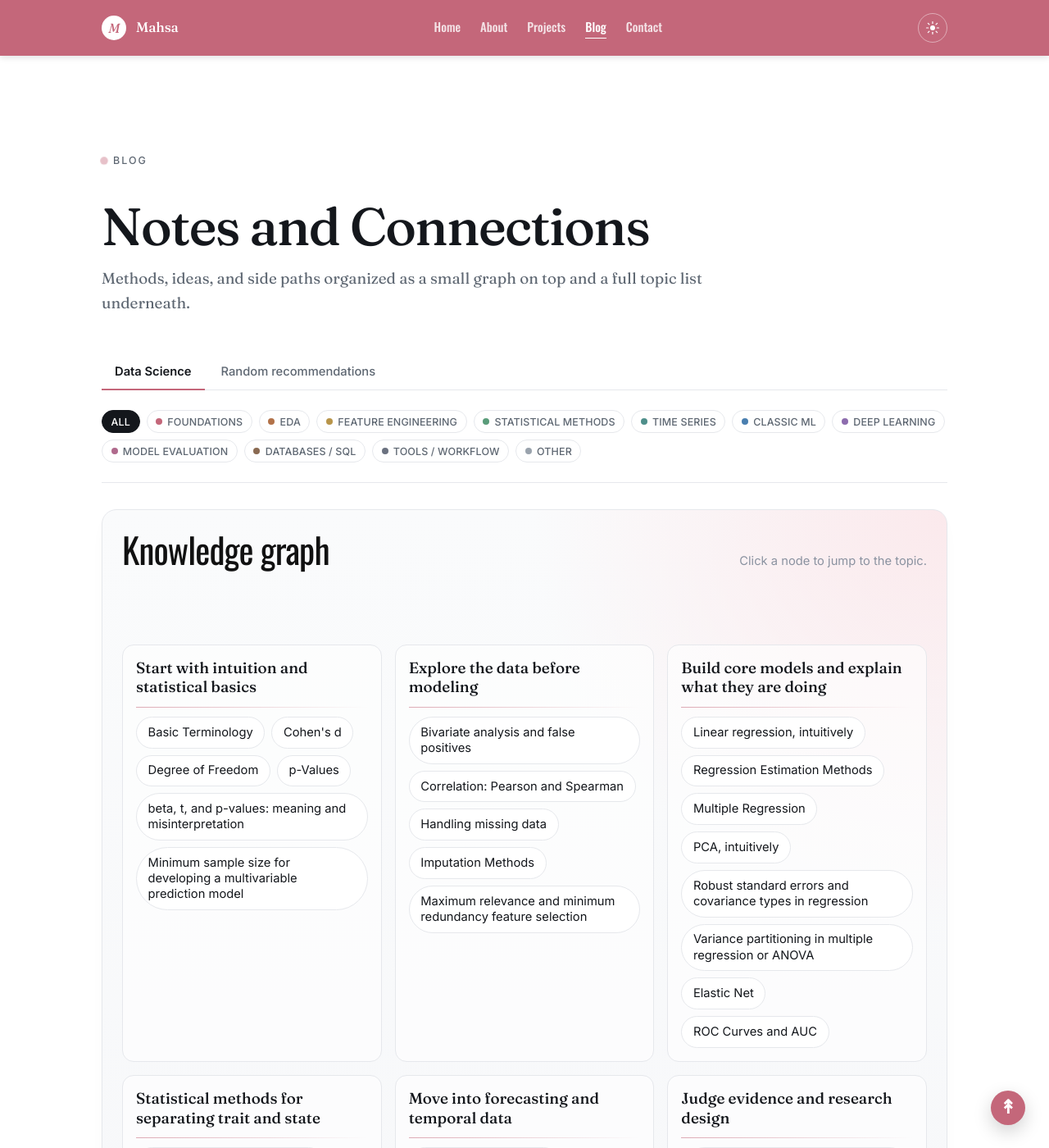
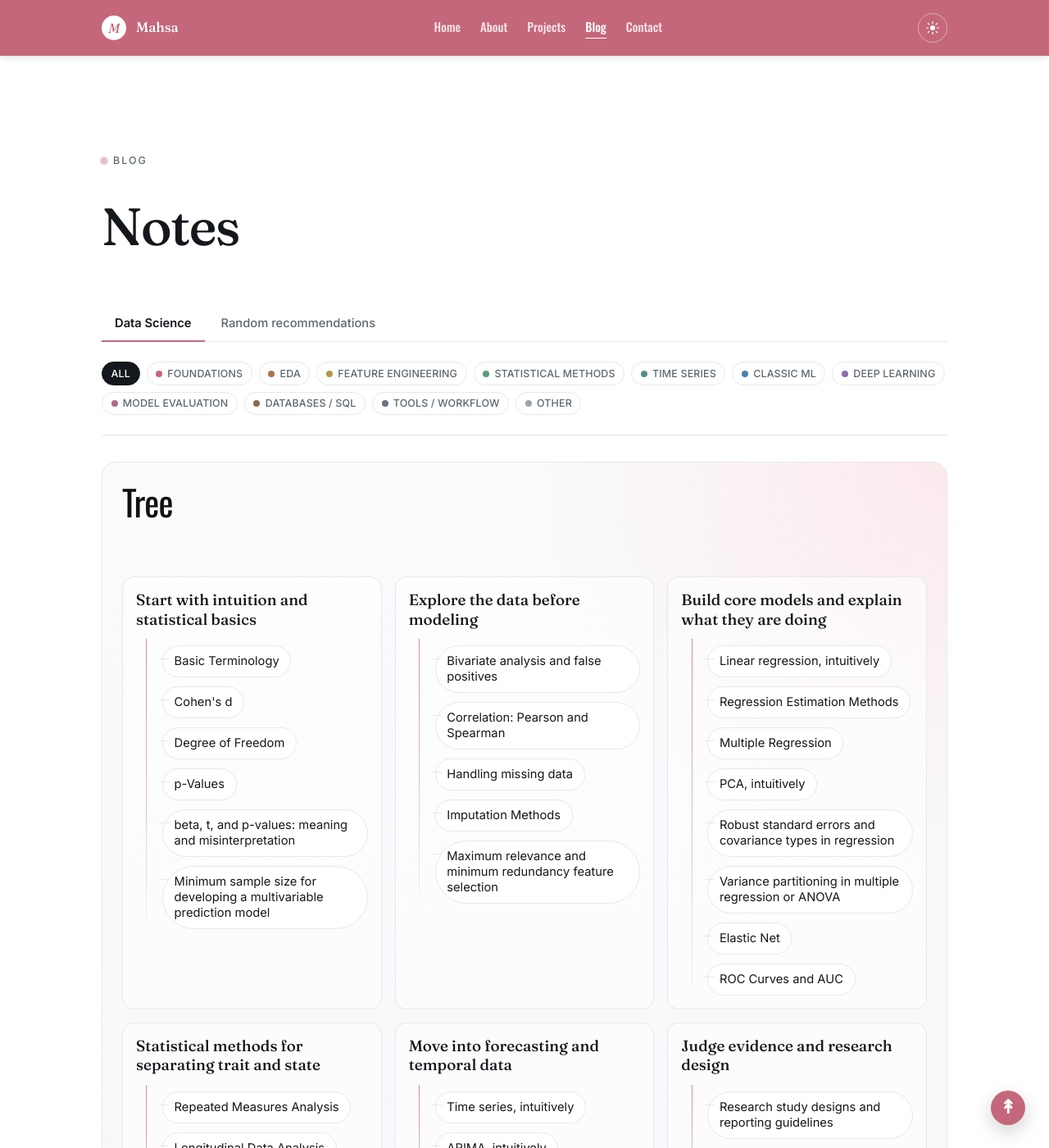
Before and after one commit to mahsa-agz/mahsa-agz.github.io, a Jekyll site: the page built from blog/index.html, in a window 1280 px wide and 1400 px high. Shown: the whole window at 82% size. Built offline with Jekyll 4.4.1, drawn with Linux system fonts in a browser that asks for light colours; some of the changed text lies outside the part shown.

Commit message:
added new blog

```diff
--- a/blog/index.html
+++ b/blog/index.html
@@ -5,10 +5,7 @@ permalink: /blog/
 ---
 <header class="page-header" data-reveal>
   <p class="eyebrow"><span class="eyebrow__dot"></span>Blog</p>
-  <h1 class="page-header__title">Notes and Connections</h1>
-  <p class="page-header__lede">
-    Methods, ideas, and side paths organized as a small graph on top and a full topic list underneath.
-  </p>
+  <h1 class="page-header__title">Notes</h1>
 </header>
 
 <section class="section section--first" data-reveal>
@@ -27,43 +24,56 @@ permalink: /blog/
       </div>
 
       <div class="notes-view" data-filterable="notes">
-        <section class="knowledge-graph" aria-label="Knowledge graph">
-          <div class="knowledge-graph__head">
-            <h2 class="knowledge-graph__title">Knowledge graph</h2>
-            <p class="knowledge-graph__hint">Click a node to jump to the topic.</p>
-          </div>
-
-          <div class="knowledge-graph__grid">
+        <section class="knowledge-tree" aria-label="Knowledge tree" data-filter-group>
+          <h2 class="notes-section-title">Tree</h2>
+          <div class="knowledge-tree__forest">
             {%- for step in site.data.learning_roadmap -%}
-              <article class="knowledge-cluster" data-filter-group>
-                <h3 class="knowledge-cluster__title">{{ step.title }}</h3>
-                <div class="knowledge-cluster__nodes">
+              <article class="knowledge-branch" data-filter-group>
+                <h3 class="knowledge-branch__label">{{ step.title }}</h3>
+                <ul class="knowledge-branch__children">
                   {%- for item in step.items -%}
                     {%- assign topic_id = 'topic-' | append: step.slug | append: '-' | append: item.title | slugify -%}
+                    <li class="knowledge-branch__child">
                       <a class="knowledge-node" href="#{{ topic_id }}" data-category="{{ item.categories | join: '|' }}">
                         {{ item.title }}
                       </a>
+                    </li>
                   {%- endfor -%}
-                </div>
+                </ul>
               </article>
             {%- endfor -%}
           </div>
         </section>
 
-        <div class="roadmap">
+        <section class="notes-database" aria-label="All topics" data-filter-group>
+          <h2 class="notes-section-title">All topics</h2>
+          <div class="notes-table-wrap">
+            <table class="notes-table">
+              <thead>
+                <tr>
+                  <th scope="col">Topic</th>
+                  <th scope="col">Area</th>
+                  <th scope="col">Categories</th>
+                  <th scope="col">Note</th>
+                </tr>
+              </thead>
+              <tbody>
                 {%- for step in site.data.learning_roadmap -%}
-          <article class="roadmap-step" data-filter-group>
-            <div class="roadmap-step__body">
-              <header class="roadmap-step__head">
-                <h2 class="roadmap-step__title">{{ step.title }}</h2>
-                <p class="roadmap-step__lede">{{ step.lede }}</p>
-              </header>
-
-              <ul class="roadmap-topics">
                   {%- for item in step.items -%}
                     {%- assign topic_id = 'topic-' | append: step.slug | append: '-' | append: item.title | slugify -%}
-                  <li class="roadmap-topic" id="{{ topic_id }}" data-category="{{ item.categories | join: '|' }}">
-                    <div class="roadmap-topic__chips" aria-label="Categories">
+                    <tr class="notes-row" id="{{ topic_id }}" data-category="{{ item.categories | join: '|' }}">
+                      <td data-label="Topic">
+                        {%- if item.url -%}
+                          <a class="notes-row__topic" href="{{ item.url | relative_url }}">{{ item.title }}</a>
+                        {%- else -%}
+                          <span class="notes-row__topic">{{ item.title }}</span>
+                        {%- endif -%}
+                      </td>
+                      <td data-label="Area">
+                        <span class="notes-row__area">{{ step.title }}</span>
+                      </td>
+                      <td data-label="Categories">
+                        <div class="notes-row__chips" aria-label="Categories">
                           {%- for category_slug in item.categories -%}
                             {%- assign category_label = category_slug -%}
                             {%- for category in site.data.categories -%}
@@ -74,28 +84,20 @@ permalink: /blog/
                             <span class="topic-chip">{{ category_label }}</span>
                           {%- endfor -%}
                         </div>
-
-                    {%- if item.url -%}
-                      <a class="roadmap-topic__title" href="{{ item.url | relative_url }}">{{ item.title }}</a>
-                    {%- else -%}
-                      <p class="roadmap-topic__title">{{ item.title }}</p>
-                    {%- endif -%}
-
-                    <p class="roadmap-topic__summary">{{ item.summary }}</p>
-
-                    {%- if item.url -%}
-                      <a class="roadmap-topic__link" href="{{ item.url | relative_url }}">Read note</a>
-                    {%- endif -%}
-                  </li>
+                      </td>
+                      <td data-label="Note">
+                        <span class="notes-row__summary">{{ item.summary }}</span>
+                      </td>
+                    </tr>
                   {%- endfor -%}
-              </ul>
+                {%- endfor -%}
+              </tbody>
+            </table>
           </div>
-          </article>
-        {%- endfor -%}
-        </div>
+        </section>
 
         <div class="post-list__empty roadmap__empty" data-filter-empty hidden>
-          No notebook topics in this category yet. Add one to the map and it will show up here.
+          No topics in this category yet.
         </div>
       </div>
     </div>
--- a/styles/main.css
+++ b/styles/main.css
@@ -1907,7 +1907,17 @@ main {
   gap: var(--sp-7);
 }
 
-.knowledge-graph {
+.notes-section-title {
+  margin: 0 0 var(--sp-4);
+  font-family: var(--font-display);
+  font-size: clamp(1.35rem, 2.3vw, 1.8rem);
+  font-weight: 500;
+  line-height: 1.12;
+  letter-spacing: -0.02em;
+}
+
+.knowledge-tree,
+.notes-database {
   padding: var(--sp-5);
   border: 1px solid var(--hairline);
   border-radius: calc(var(--radius) + 4px);
@@ -1917,40 +1927,18 @@ main {
   box-shadow: var(--shadow-soft);
 }
 
-.knowledge-graph__head {
-  display: flex;
-  justify-content: space-between;
-  align-items: baseline;
-  gap: var(--sp-3);
-  flex-wrap: wrap;
-  margin-bottom: var(--sp-5);
-}
-
-.knowledge-graph__title {
-  margin: 0;
-  font-family: var(--font-display);
-  font-size: clamp(1.5rem, 2.5vw, 2rem);
-  font-weight: 500;
-  line-height: 1.1;
-  letter-spacing: -0.02em;
-}
-
-.knowledge-graph__hint {
-  margin: 0;
-  color: var(--ink-muted);
-  font-size: var(--fs-sm);
-}
-
-.knowledge-graph__grid {
+.knowledge-tree[hidden],
+.notes-database[hidden] {
+  display: none;
+}
+
+.knowledge-tree__forest {
   display: grid;
-  grid-template-columns: repeat(auto-fit, minmax(240px, 1fr));
+  grid-template-columns: repeat(auto-fit, minmax(250px, 1fr));
   gap: var(--sp-4);
 }
 
-.knowledge-cluster {
-  display: flex;
-  flex-direction: column;
-  gap: var(--sp-3);
+.knowledge-branch {
   min-width: 0;
   padding: var(--sp-4);
   border-radius: var(--radius);
@@ -1958,39 +1946,58 @@ main {
   background: rgba(255, 255, 255, 0.62);
 }
 
-:root[data-theme="dark"] .knowledge-cluster {
+:root[data-theme="dark"] .knowledge-branch {
   background: rgba(24, 29, 36, 0.82);
 }
 
-.knowledge-cluster[hidden] {
+.knowledge-branch[hidden] {
   display: none;
 }
 
-.knowledge-cluster__title {
-  margin: 0;
+.knowledge-branch__label {
+  margin: 0 0 var(--sp-3);
   font-family: var(--font-display);
   font-size: var(--fs-md);
   font-weight: 500;
   line-height: 1.25;
 }
 
-.knowledge-cluster__nodes {
+.knowledge-branch__children {
+  list-style: none;
+  margin: 0;
+  padding: var(--sp-2) 0 0 var(--sp-4);
   position: relative;
-  display: flex;
-  flex-wrap: wrap;
-  gap: var(--sp-2);
-  padding-top: var(--sp-3);
-}
-
-.knowledge-cluster__nodes::before {
+}
+
+.knowledge-branch__children::before {
   content: "";
   position: absolute;
+  left: 0.78rem;
   top: 0;
-  left: 0;
-  right: 0;
+  bottom: 0.95rem;
+  width: 1px;
+  background: linear-gradient(180deg, var(--rose) 0%, var(--hairline) 100%);
+  opacity: 0.75;
+}
+
+.knowledge-branch__child {
+  position: relative;
+  margin: 0;
+  padding: 0 0 0.7rem var(--sp-4);
+}
+
+.knowledge-branch__child:last-child {
+  padding-bottom: 0;
+}
+
+.knowledge-branch__child::before {
+  content: "";
+  position: absolute;
+  left: 0.78rem;
+  top: 1rem;
+  width: var(--sp-3);
   height: 1px;
-  background: linear-gradient(90deg, var(--rose) 0%, transparent 100%);
-  opacity: 0.55;
+  background: var(--hairline);
 }
 
 .knowledge-node {
@@ -2020,86 +2027,76 @@ main {
   display: none;
 }
 
-.roadmap {
-  display: grid;
-  grid-template-columns: repeat(auto-fit, minmax(280px, 1fr));
-  gap: var(--sp-5);
-}
-
-.roadmap-step {
-  display: block;
-}
-
-.roadmap-step[hidden] {
+.notes-table-wrap {
+  overflow-x: auto;
+}
+
+.notes-table {
+  width: 100%;
+  min-width: 760px;
+  border-collapse: collapse;
+}
+
+.notes-table th,
+.notes-table td {
+  text-align: left;
+  vertical-align: top;
+  padding: 0.95rem 1rem;
+  border-top: 1px solid var(--hairline);
+}
+
+.notes-table thead th {
+  padding-top: 0;
+  font-family: var(--font-mono);
+  font-size: var(--fs-xs);
+  font-weight: 600;
+  letter-spacing: 0.06em;
+  text-transform: uppercase;
+  color: var(--ink-muted);
+  border-top: none;
+}
+
+.notes-row[hidden] {
   display: none;
 }
 
-.roadmap-step__body {
-  height: 100%;
-  padding: var(--sp-5);
-  border-radius: var(--radius);
-  border: 1px solid var(--hairline);
-  background:
-    linear-gradient(135deg, rgba(29, 53, 87, 0.04) 0%, transparent 32%),
-    var(--surface);
-  box-shadow: var(--shadow-soft);
-}
-
-.roadmap-step__head {
-  margin-bottom: var(--sp-5);
-}
-
-.roadmap-step__title {
-  margin: 0 0 var(--sp-2);
-  font-family: var(--font-display);
-  font-size: clamp(1.45rem, 2.5vw, 2rem);
-  font-weight: 500;
-  line-height: 1.12;
-  letter-spacing: -0.02em;
-}
-
-.roadmap-step__lede {
-  margin: 0;
+.notes-row {
+  scroll-margin-top: 6rem;
+}
+
+.notes-row__topic {
+  color: var(--ink);
+  font-family: var(--font-display);
+  font-size: var(--fs-md);
+  font-weight: 500;
+  line-height: 1.3;
+}
+
+a.notes-row__topic:hover {
+  color: var(--rose);
+}
+
+.notes-row__area {
   color: var(--ink-soft);
-  max-width: 56ch;
-}
-
-.roadmap-topics {
-  list-style: none;
-  margin: 0;
-  padding: 0;
-  display: flex;
-  flex-direction: column;
-  gap: var(--sp-3);
-}
-
-.roadmap-topic {
-  display: flex;
-  flex-direction: column;
-  gap: var(--sp-3);
-  min-width: 0;
-  padding: var(--sp-4);
-  border-radius: var(--radius-sm);
-  background: var(--bg);
-  border: 1px solid var(--hairline);
-  transition: transform 0.25s var(--ease), border-color 0.25s var(--ease),
-    box-shadow 0.25s var(--ease);
-}
-
-.roadmap-topic[hidden] {
-  display: none;
-}
-
-.roadmap-topic:hover {
-  transform: translateY(-2px);
-  border-color: var(--line);
-  box-shadow: var(--shadow-soft);
-}
-
-.roadmap-topic__chips {
+  font-size: var(--fs-sm);
+  line-height: 1.5;
+}
+
+.notes-row__chips {
   display: flex;
   flex-wrap: wrap;
   gap: 0.45rem;
+}
+
+.notes-row__summary {
+  color: var(--ink-soft);
+  font-size: var(--fs-sm);
+  line-height: 1.6;
+}
+
+.notes-database {
+  background:
+    linear-gradient(180deg, var(--paper) 0%, var(--surface) 100%);
 }
 
 .topic-chip {
@@ -2116,62 +2113,61 @@ main {
   text-transform: uppercase;
 }
 
-.roadmap-topic__title {
-  margin: 0;
-  color: var(--ink);
-  font-family: var(--font-display);
-  font-size: var(--fs-md);
-  font-weight: 500;
-  line-height: 1.28;
-  letter-spacing: -0.01em;
-}
-
-a.roadmap-topic__title:hover {
-  color: var(--rose);
-}
-
-.roadmap-topic__summary {
-  margin: 0;
-  color: var(--ink-soft);
-  font-size: var(--fs-sm);
-  line-height: 1.6;
-}
-
-.roadmap-topic__link {
-  margin-top: auto;
-  display: inline-flex;
-  align-items: center;
-  gap: var(--sp-2);
-  font-size: var(--fs-sm);
-  font-weight: 600;
-  color: var(--ink);
-}
-
-.roadmap-topic__link::after {
-  content: "->";
-  color: var(--rose);
-  transition: transform 0.25s var(--ease);
-}
-
-.roadmap-topic__link:hover {
-  color: var(--rose);
-}
-
-.roadmap-topic__link:hover::after {
-  transform: translateX(3px);
-}
-
 .roadmap__empty {
   margin-top: 0;
 }
 
 @media (max-width: 860px) {
-  .knowledge-graph__head { align-items: flex-start; }
+  .knowledge-tree__forest {
+    grid-template-columns: 1fr;
+  }
 }
 
 @media (max-width: 640px) {
-  .knowledge-graph,
-  .roadmap-step__body {
+  .knowledge-tree,
+  .notes-database {
     padding: var(--sp-4);
   }
-}
+
+  .notes-table {
+    min-width: 0;
+  }
+
+  .notes-table thead {
+    display: none;
+  }
+
+  .notes-table,
+  .notes-table tbody,
+  .notes-table tr,
+  .notes-table td {
+    display: block;
+    width: 100%;
+  }
+
+  .notes-table tr {
+    border-top: 1px solid var(--hairline);
+    padding: var(--sp-3) 0;
+  }
+
+  .notes-table tr:first-child {
+    border-top: none;
+    padding-top: 0;
+  }
+
+  .notes-table td {
+    border-top: none;
+    padding: 0.3rem 0;
+  }
+
+  .notes-table td::before {
+    content: attr(data-label);
+    display: block;
+    margin-bottom: 0.18rem;
+    font-family: var(--font-mono);
+    font-size: 0.72rem;
+    letter-spacing: 0.05em;
+    text-transform: uppercase;
+    color: var(--ink-muted);
+  }
+}
```
Also changed, not shown: README.md. Lines whose indentation alone changed are shown as unchanged.
